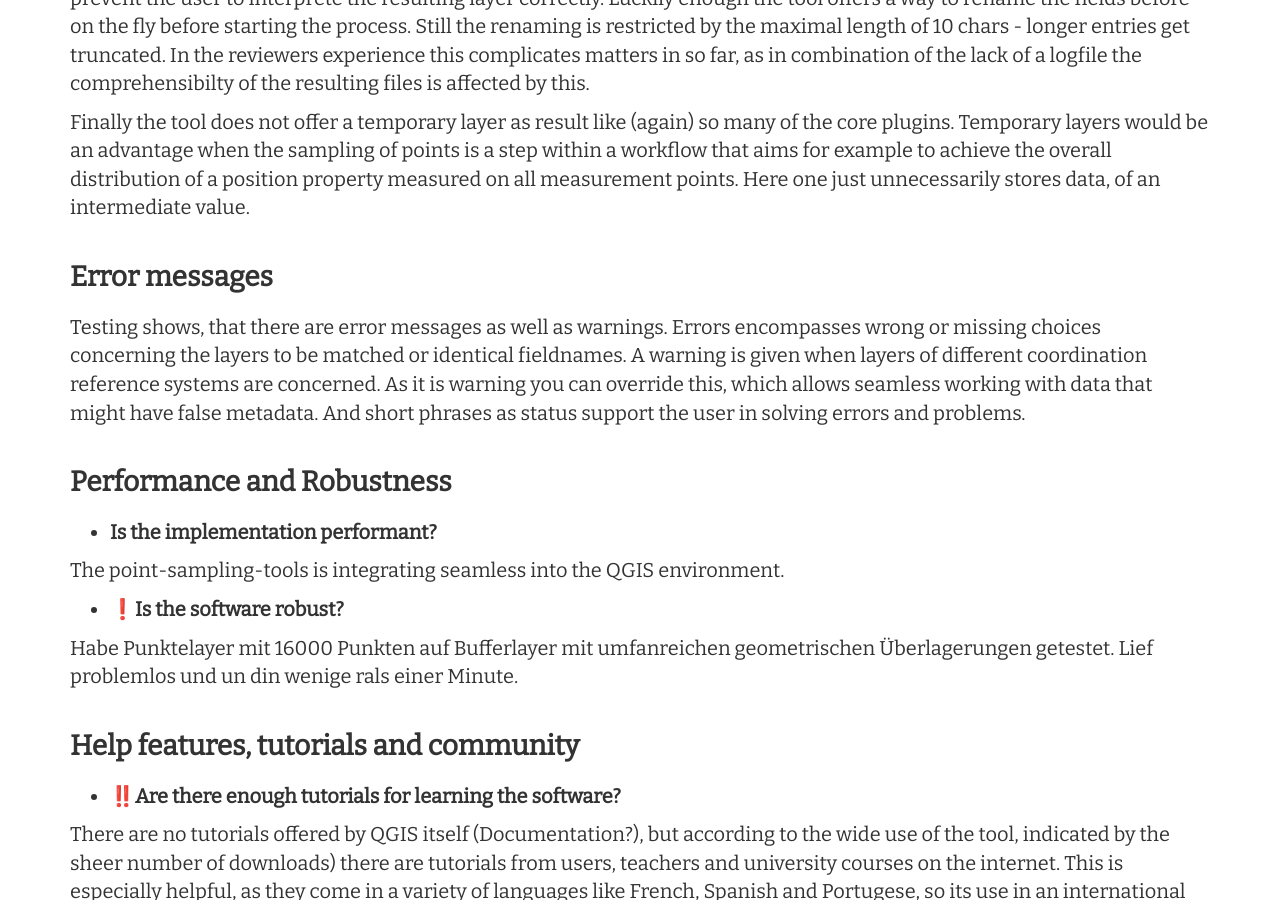
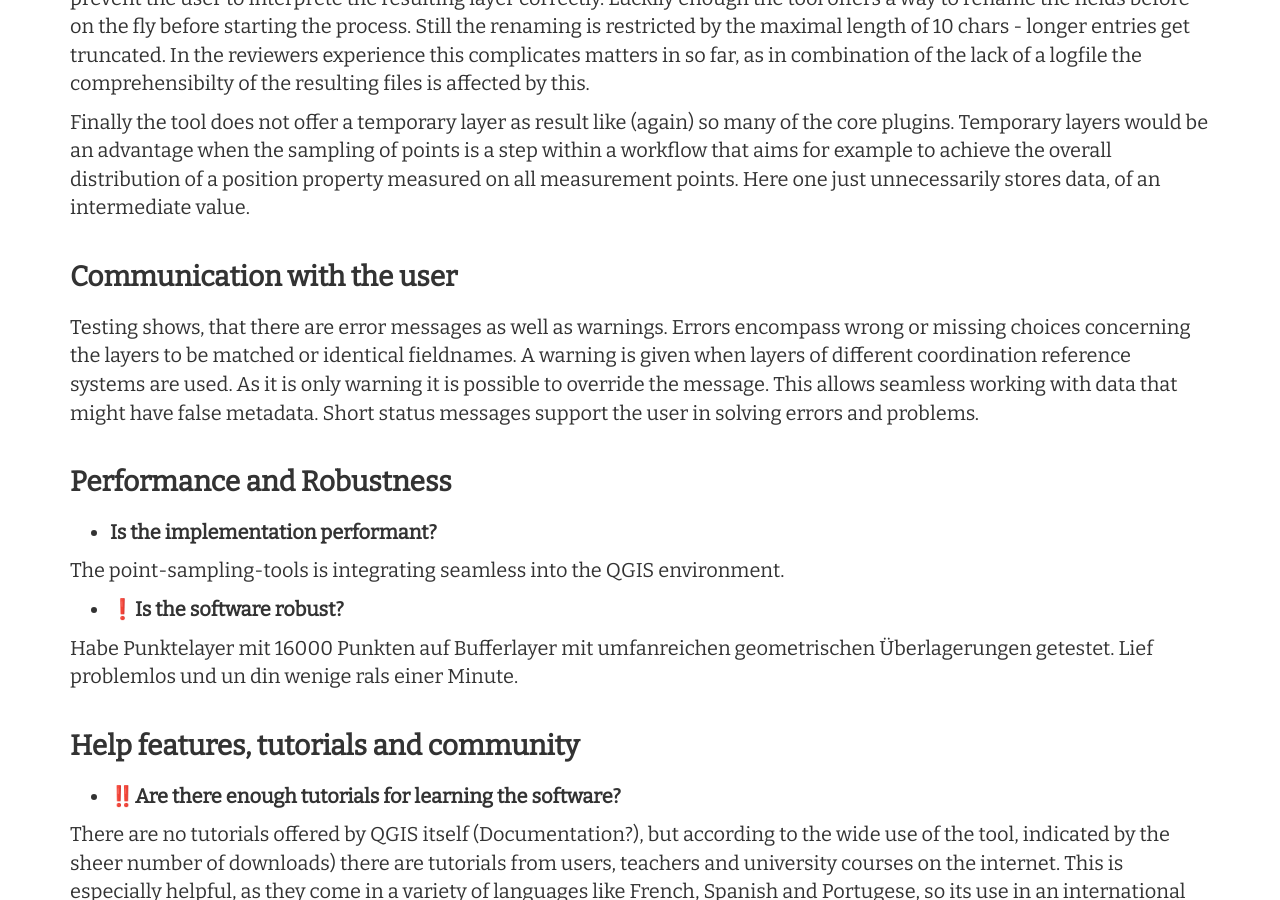
Before and after one commit to Research-Squirrel-Engineers/DGUF_PointSamplingTool, a Jekyll site: the page built from Review_Draft.md, in a window 1280 px wide and 900 px high, scrolled down 3249 px. Built offline with Jekyll 4.4.1, drawn with Linux system fonts in a browser that asks for light colours; nearby versions of some CDN libraries; emoji names are drawn with the system emoji font.

Commit message:
re-wrote parts on messages

```diff
--- a/Review_Draft.md
+++ b/Review_Draft.md
@@ -125,9 +125,9 @@ Thirdly the tool does not allow identical field names for the resulting point la
 
 Finally the tool does not offer a temporary layer as result like (again) so many of the core plugins. Temporary layers would be an advantage when the sampling of points is a step within a workflow that aims for example to achieve the overall distribution of a position property measured on all measurement points. Here one just unnecessarily stores data, of an intermediate value.
 
-#### Error messages
+#### Communication with the user
 
-Testing shows, that there are error messages as well as warnings. Errors encompasses wrong or missing choices concerning the layers to be matched or identical fieldnames. A warning is given when layers of different coordination reference systems are concerned. As it is warning you can override this, which allows seamless working with data that might have false metadata. And short phrases as status support the user in solving errors and problems.
+Testing shows, that there are error messages as well as warnings. Errors encompass wrong or missing choices concerning the layers to be matched or identical fieldnames. A warning is given when layers of different coordination reference systems are used. As it is only warning it is possible to override the message. This allows seamless working with data that might have false metadata. Short status messages support the user in solving errors and problems.
 
 #### Performance and Robustness
 
```
